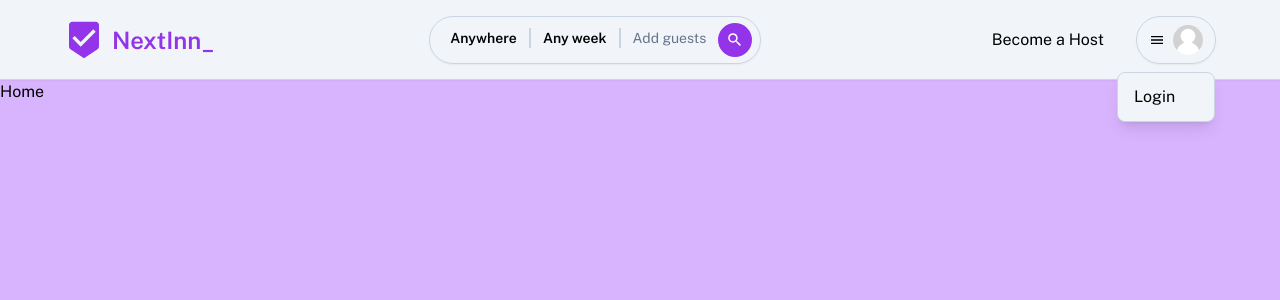
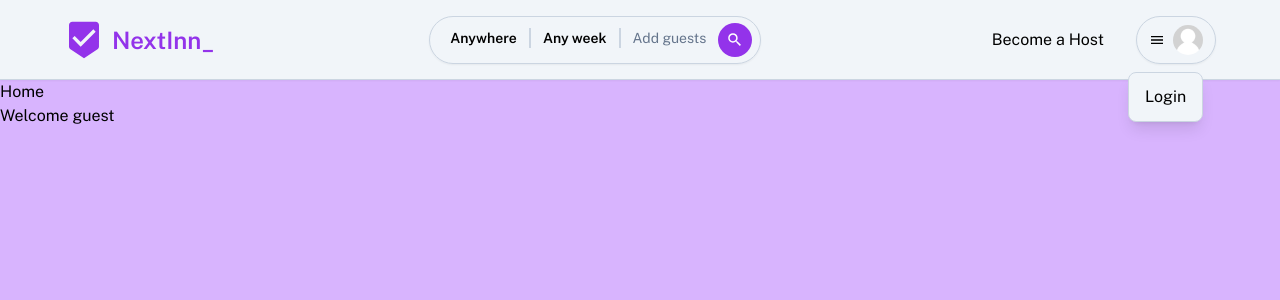
Before and after one commit to bnainar/nextinn, a Next.js app: page / in a window 1280 px wide. Both pictures are taken after a click on the button 1175 px from the left and 40 px from the top of the page. Shown: the top 300 px of the page. Built offline with nearby package versions, Linux system fonts and the light colour scheme; no server answers.

Commit message:
add google auth

```diff
--- a/next.config.js
+++ b/next.config.js
@@ -1,4 +1,8 @@
 /** @type {import('next').NextConfig} */
-const nextConfig = {}
+const nextConfig = {
+  images: {
+    domains: ["avatars.githubusercontent.com", "lh3.googleusercontent.com"],
+  },
+};
 
-module.exports = nextConfig
+module.exports = nextConfig;
--- /dev/null
+++ b/src/app/components/Welcome.tsx
@@ -0,0 +1,12 @@
+"use client";
+import { useSession } from "next-auth/react";
+import { FC } from "react";
+
+interface WelcomeProps {}
+
+const Welcome: FC<WelcomeProps> = ({}) => {
+  const { data: session } = useSession();
+  return <div>Welcome {session?.user?.name || "guest"}</div>;
+};
+
+export { Welcome };
--- a/src/app/components/forms/LoginForm.tsx
+++ b/src/app/components/forms/LoginForm.tsx
@@ -1,21 +1,21 @@
 "use client";
 import { FC } from "react";
-import toast from "react-hot-toast";
-import * as z from "zod";
-import { useForm, SubmitHandler } from "react-hook-form";
-import { zodResolver } from "@hookform/resolvers/zod";
-import { Input } from "../ui/Input";
-import { Button } from "../ui/Button";
-import { MdLogin } from "react-icons/md";
 import { SocialLogin } from "./SocialLogin";
+// import toast from "react-hot-toast";
+// import * as z from "zod";
+// import { useForm, SubmitHandler } from "react-hook-form";
+// import { zodResolver } from "@hookform/resolvers/zod";
+// import { Input } from "../ui/Input";
+// import { Button } from "../ui/Button";
+// import { MdLogin } from "react-icons/md";
 
 interface LoginFormProps {}
 
-const schema = z.object({
-  email: z.string().email({ message: "Enter a valid email" }),
-});
+// const schema = z.object({
+//   email: z.string().email({ message: "Enter a valid email" }),
+// });
 
-type FormValues = z.infer<typeof schema>;
+// type FormValues = z.infer<typeof schema>;
 
 const LoginForm: FC<LoginFormProps> = ({}) => {
   // const {
--- a/src/app/components/forms/SocialLogin.tsx
+++ b/src/app/components/forms/SocialLogin.tsx
@@ -2,6 +2,7 @@ import { FC } from "react";
 import { Button } from "../ui/Button";
 import { FcGoogle } from "react-icons/fc";
 import { AiFillGithub } from "react-icons/ai";
+import { signIn } from "next-auth/react";
 
 interface SocialLoginProps {}
 
@@ -13,7 +14,7 @@ const SocialLogin: FC<SocialLoginProps> = ({}) => {
         type="submit"
         width="full"
         icon={<FcGoogle fontSize="1.25rem" />}
-        onClick={() => console.log("hi")}
+        onClick={() => signIn("google")}
       >
         Login with Google
       </Button>
@@ -22,6 +23,7 @@ const SocialLogin: FC<SocialLoginProps> = ({}) => {
         type="submit"
         width="full"
         icon={<AiFillGithub fontSize="1.25rem" />}
+        onClick={() => signIn("github")}
       >
         Login with GitHub
       </Button>
--- a/src/app/components/navbar/UserMenu.tsx
+++ b/src/app/components/navbar/UserMenu.tsx
@@ -5,31 +5,45 @@ import * as DropdownMenu from "@radix-ui/react-dropdown-menu";
 import { Avatar } from "../ui/Avatar";
 import { Dialog, DialogTrigger, DialogContent } from "../ui/Dialog";
 import { LoginForm } from "../forms/LoginForm";
+import { signOut, useSession } from "next-auth/react";
 // import { useStore } from "@/app/stores";
 
 interface UserMenuProps {}
 
 const UserMenu: FC<UserMenuProps> = ({}) => {
   // const { login, popover, setOpenLogin, setPopoverOpen } = useStore((s) => s);
+  const { data: session } = useSession();
+  console.log(session);
   return (
     <DropdownMenu.Root>
       <DropdownMenu.Trigger>
         <div className="flex items-center justify-between w-12 sm:w-20 py-1 h-12 border-[1px] border-slate-300 sm:gap-2 shadow-sm hover:shadow-md transition-shadow rounded-full">
           <MdMenu className="sm:ml-3 grow sm:grow-0" />
-          <Avatar src="" className="mr-3" />
+          <Avatar src={session?.user?.image} className="mr-3" />
         </div>
       </DropdownMenu.Trigger>
       <DropdownMenu.Portal>
         <DropdownMenu.Content className="bg-slate-100 shadow-lg transition-all border-[1px] border-slate-300 rounded-lg mt-2 mr-5">
-          <div className="w-24 py-1">
+          <div className="w-auto py-1">
+            {session ? (
+              <>
+                <MenuItem>My Trips</MenuItem>
+                <MenuItem>My Favs</MenuItem>
+                <MenuItem>My Listings</MenuItem>
+                <MenuItem>My Reservations</MenuItem>
+                <hr />
+                <MenuItem onClick={() => signOut()}>Logout</MenuItem>
+              </>
+            ) : (
               <Dialog>
-              <DialogTrigger className="w-full hover:bg-slate-200 py-2 pl-4 text-left">
-                Login
+                <DialogTrigger asChild>
+                  <MenuItem>Login</MenuItem>
                 </DialogTrigger>
                 <DialogContent title="Login / Sign Up">
                   <LoginForm />
                 </DialogContent>
               </Dialog>
+            )}
           </div>
         </DropdownMenu.Content>
       </DropdownMenu.Portal>
@@ -38,3 +52,21 @@ const UserMenu: FC<UserMenuProps> = ({}) => {
 };
 
 export { UserMenu };
+
+interface MenuItemProps {
+  children?: React.ReactNode;
+  onClick?: () => void;
+}
+
+const MenuItem: FC<MenuItemProps> = ({ children, onClick }) => {
+  return (
+    <div
+      className="w-full hover:bg-slate-200 py-2 px-4 text-left cursor-pointer"
+      onClick={onClick}
+    >
+      {children}
+    </div>
+  );
+};
+
+export { MenuItem };
--- a/src/app/components/ui/Avatar.tsx
+++ b/src/app/components/ui/Avatar.tsx
@@ -1,36 +1,22 @@
 import { FC } from "react";
-import * as RadixAvatar from "@radix-ui/react-avatar";
 import Image from "next/image";
 import clsx from "clsx";
 
 interface AvatarProps {
-  src: string;
+  src: string | null | undefined;
   className?: string;
 }
 
 const Avatar: FC<AvatarProps> = ({ src, className }) => {
   const styles = clsx("rounded-full hidden sm:block", className);
   return (
-    <RadixAvatar.Root>
-      <RadixAvatar.Image asChild>
     <Image
       className={styles}
       height={30}
       width={30}
       alt="User Avatar"
-          src={src}
+      src={src || "/images/placeholder.jpg"}
     />
-      </RadixAvatar.Image>
-      <RadixAvatar.Fallback asChild>
-        <Image
-          className={styles}
-          height={30}
-          width={30}
-          alt="User Avatar"
-          src="/images/placeholder.jpg"
-        />
-      </RadixAvatar.Fallback>
-    </RadixAvatar.Root>
   );
 };
 
--- a/src/app/layout.tsx
+++ b/src/app/layout.tsx
@@ -5,6 +5,7 @@ import { CustomToaster } from "./components/ui/CustomToaster";
 import "./globals.css";
 import type { Metadata } from "next";
 import { Public_Sans } from "next/font/google";
+import { Welcome } from "./components/Welcome";
 
 export const metadata: Metadata = {
   title: "NextInn",
@@ -25,6 +26,7 @@ export default async function RootLayout({
         <SessionProvider session={session}>
           <NavBar />
           {children}
+          <Welcome />
           <CustomToaster />
         </SessionProvider>
       </body>
```
Lines whose indentation alone changed are shown as unchanged.
